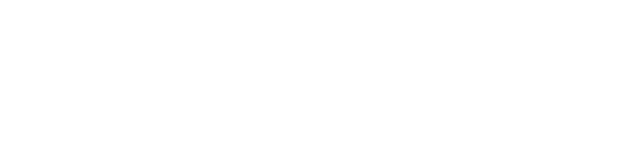
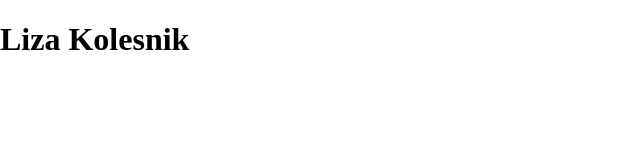
Before and after one commit to LisaKolesnik/rsschool-cv, a plain HTML site: page index.html in a window 1280 px wide. Shown: the whole page, without its empty margins (0-640 px from the left). Drawn offline with Linux system fonts and the light colour scheme.

Commit message:
fix: add h1

```diff
--- a/index.html
+++ b/index.html
@@ -4,8 +4,10 @@
   <meta charset="UTF-8">
   <meta http-equiv="X-UA-Compatible" content="IE=edge">
   <meta name="viewport" content="width=device-width, initial-scale=1.0">
-  <title>Document</title>
+  <link rel="stylesheet" href="./style.css">
+  <title>CV</title>
 </head>
 <body>
+  <h1>Liza Kolesnik</h1>
 </body>
 </html>
```
